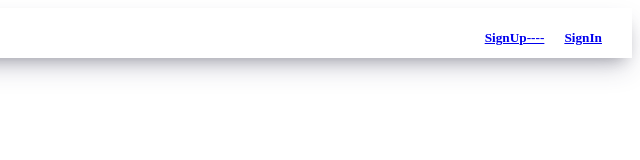
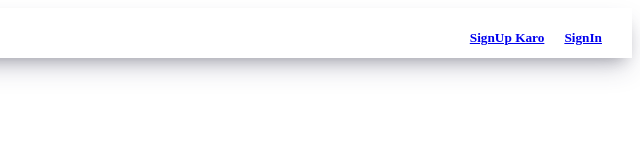
Before and after one commit to puja2795/receipe-app, a plain HTML site: page index.html in a window 1280 px wide. Shown: the full height of the page, 640-1280 px from the left. Drawn offline with Linux system fonts and the light colour scheme.

Commit message:
bhilre karichi

```diff
--- a/index.html
+++ b/index.html
@@ -14,7 +14,7 @@
         <h5><a href="./recepies.html">My Receipes</a></h5>
       </div>
       <div class="nav-menu">
-        <h5><a href="./signup.html">SignUp----</a></h5>
+        <h5><a href="./signup.html">SignUp Karo</a></h5>
         <a href="./signin.html"><h5>SignIn</h5></a>
       </div>
     </div>
```
